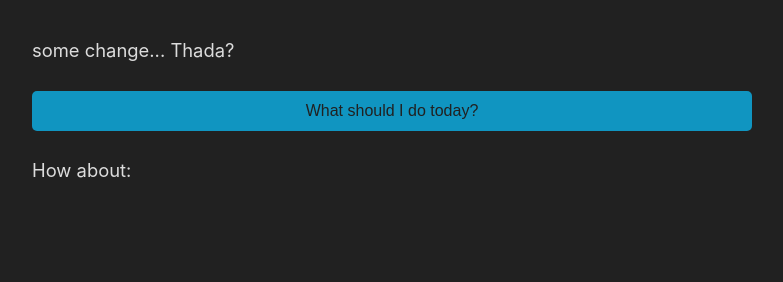
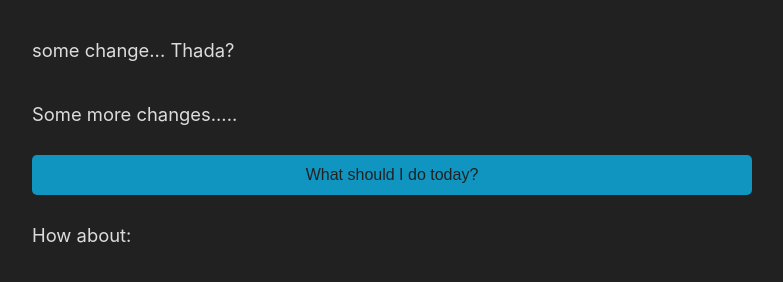
Before and after one commit to rikvanmechelen/info654, a plain HTML site: page bored.html in a window 1280 px wide. Shown: the part 162-444 px from the top of the page, without its empty margins (248-1031 px from the left). Drawn offline with Linux system fonts and the light colour scheme.

Commit message:
Add files via upload

```diff
--- a/bored.html
+++ b/bored.html
@@ -7,6 +7,7 @@
 
 <h3>I'm Bored! Help me figure out what to do for <input id="people_num" type="text" style="width: 40px;" placeholder="1"> people</h3>
 <p>some change... Thada?</p>
+<p>Some more changes.....</p>
 <button type="button" onclick="onClickSubmit()">What should I do today?</button>
 <div>
   <p>How about:  <span id="somethingtodo"></span></p> <br>
```
